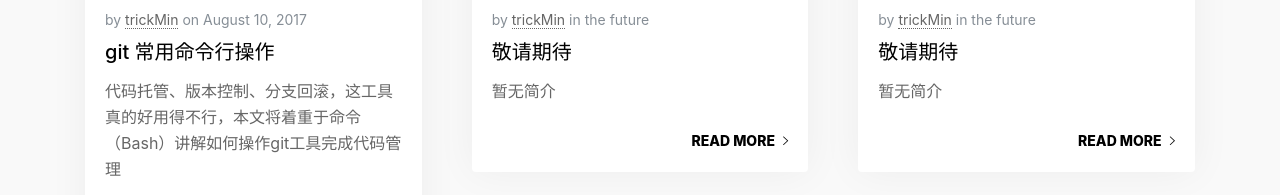
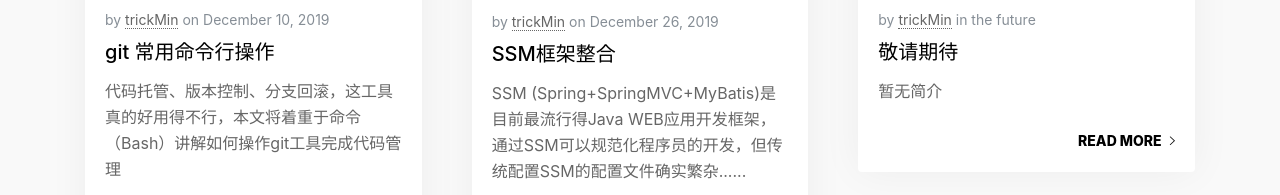
Before and after one commit to trickMin/trickMin.github.io, a plain HTML site: page index.html in a window 1280 px wide. Shown: the part 2263-2458 px from the top of the page. Drawn offline with Linux system fonts and the light colour scheme; files whose address does not match are found by name.

Commit message:
更新文章SSM整合

```diff
--- a/index.html
+++ b/index.html
@@ -157,7 +157,7 @@
 							<article class="card">
 							  <img class="card-img-top" src="img/news/img05.jpg" alt="Article Image">
 							  <div class="card-body">
-								  <div class="card-subtitle mb-2 text-muted">by <a href="#">trickMin</a> on August 10, 2017</div>
+								  <div class="card-subtitle mb-2 text-muted">by <a href="#">trickMin</a> on December 10, 2019</div>
 							    <h4 class="card-title"><a href="#" data-toggle="read" data-id="1">git 常用命令行操作</a></h4>
 							    <p class="card-text">代码托管、版本控制、分支回滚，这工具真的好用得不行，本文将着重于命令（Bash）讲解如何操作git工具完成代码管理</p>
 							    <div class="text-right">
@@ -170,11 +170,11 @@
 							<article class="card">
 							  <img class="card-img-top" src="img/news/img03.jpg" alt="Article Image">
 							  <div class="card-body">
-								  <div class="card-subtitle mb-2 text-muted">by <a href="#">trickMin</a> in the future</div>
-							    <h4 class="card-title"><a href="#" data-toggle="read" data-id="1">敬请期待</a></h4>
-							    <p class="card-text">暂无简介</p>
+								  <div class="card-subtitle mb-2 text-muted">by <a href="#">trickMin</a> on December 26, 2019</div>
+							    <h4 class="card-title"><a href="#" data-toggle="read" data-id="1">SSM框架整合</a></h4>
+							    <p class="card-text">SSM (Spring+SpringMVC+MyBatis)是目前最流行得Java WEB应用开发框架，通过SSM可以规范化程序员的开发，但传统配置SSM的配置文件确实繁杂......</p>
 							    <div class="text-right">
-								    <a href="#" class="card-more" data-toggle="read" data-id="1">Read More <i class="ion-ios-arrow-right"></i></a>
+								    <a href="https://blog.csdn.net/qq_40744773/article/details/103721199" class="card-more" data-toggle="read" data-id="1">Read More <i class="ion-ios-arrow-right"></i></a>
 							    </div>
 						    </div>
 						  </article>
```
Also changed, not shown: img/news/img03.jpg, img/news/mybatis.png (added).
